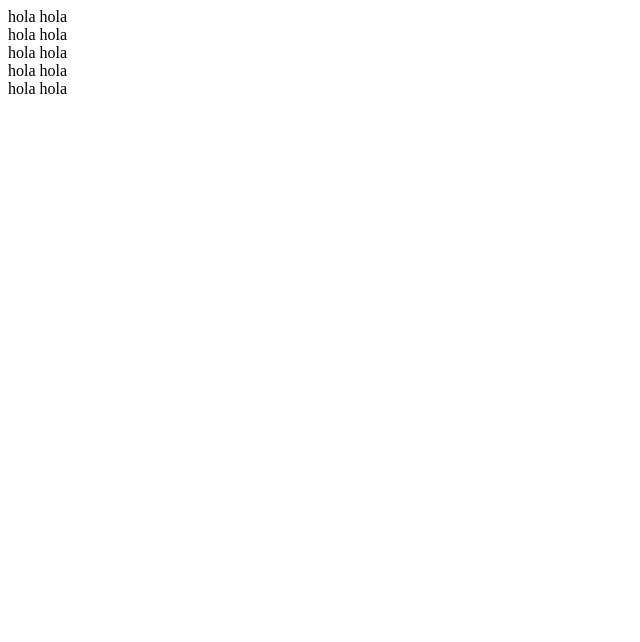
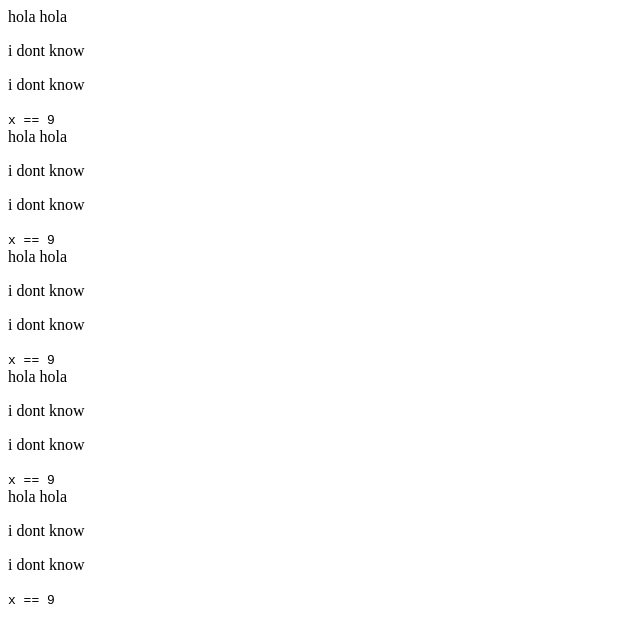
Before and after one commit to ArthurGC/microverse-trials-alex-gabriel, a plain HTML site: page index.html in a window 1280 px wide. Shown: the whole page, without its empty margins (0-640 px from the left). Drawn offline with Linux system fonts and the light colour scheme.

Commit message:
Added some p and code tags

```diff
--- a/index.html
+++ b/index.html
@@ -11,18 +11,33 @@
     <main id="main-doc">
         <section class="main-section" id="hola_hola">
             <header>hola hola</header>
+            <p>i dont know</p>
+            <p>i dont know</p>
+            <code>x == 9</code>
         </section>
         <section class="main-section" id="hola_hola">
             <header>hola hola</header>
+            <p>i dont know</p>
+            <p>i dont know</p>
+            <code>x == 9</code>
         </section>
         <section class="main-section" id="hola_hola">
             <header>hola hola</header>
+            <p>i dont know</p>
+            <p>i dont know</p>
+            <code>x == 9</code>
         </section>
         <section class="main-section" id="hola_hola">
             <header>hola hola</header>
+            <p>i dont know</p>
+            <p>i dont know</p>
+            <code>x == 9</code>
         </section>
         <section class="main-section" id="hola_hola">
             <header>hola hola</header>
+            <p>i dont know</p>
+            <p>i dont know</p>
+            <code>x == 9</code>
         </section>
     </main>
 
```
